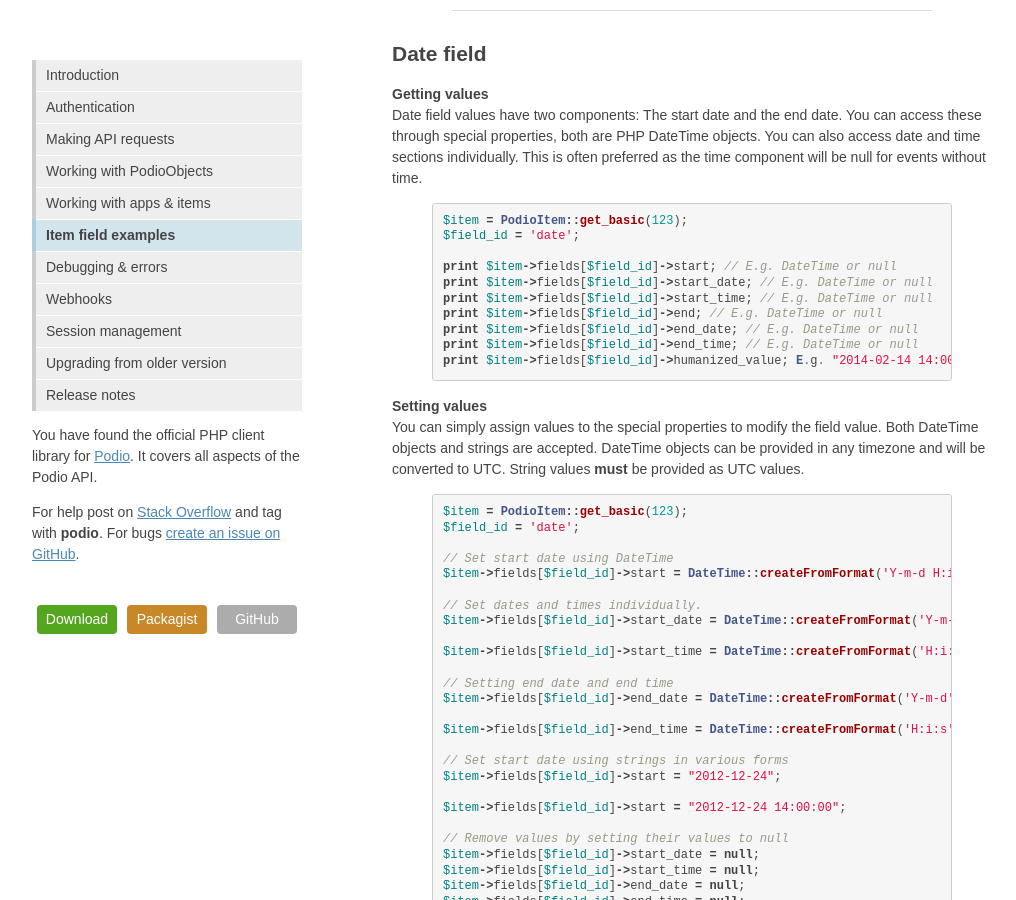
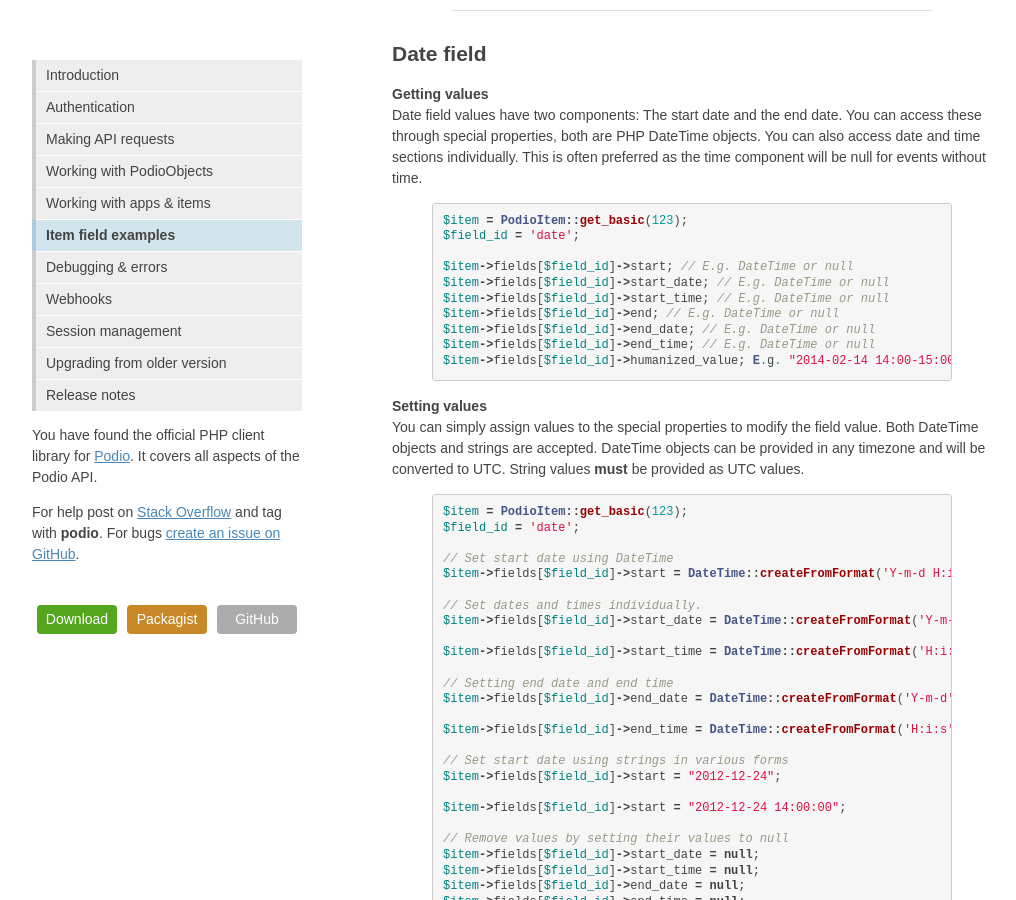
Before and after one commit to podio-community/podio-php, a Jekyll site: the page built from fields/index.md, in a window 1280 px wide and 900 px high, scrolled down 3067 px. Shown: the whole window, without its empty margins (128-1144 px from the left). Built offline with Jekyll 4.4.1, drawn with Linux system fonts in a browser that asks for light colours.

Commit message:
Remove print statements because DateTime objects don't implement a __toString method

```diff
--- a/fields/index.md
+++ b/fields/index.md
@@ -185,13 +185,13 @@ Date field values have two components: The start date and the end date. You can
 $item = PodioItem::get_basic(123);
 $field_id = 'date';
 
-print $item->fields[$field_id]->start; // E.g. DateTime or null
-print $item->fields[$field_id]->start_date; // E.g. DateTime or null
-print $item->fields[$field_id]->start_time; // E.g. DateTime or null
-print $item->fields[$field_id]->end; // E.g. DateTime or null
-print $item->fields[$field_id]->end_date; // E.g. DateTime or null
-print $item->fields[$field_id]->end_time; // E.g. DateTime or null
-print $item->fields[$field_id]->humanized_value; E.g. "2014-02-14 14:00-15:00"
+$item->fields[$field_id]->start; // E.g. DateTime or null
+$item->fields[$field_id]->start_date; // E.g. DateTime or null
+$item->fields[$field_id]->start_time; // E.g. DateTime or null
+$item->fields[$field_id]->end; // E.g. DateTime or null
+$item->fields[$field_id]->end_date; // E.g. DateTime or null
+$item->fields[$field_id]->end_time; // E.g. DateTime or null
+$item->fields[$field_id]->humanized_value; E.g. "2014-02-14 14:00-15:00"
 {% endhighlight %}
 
 #### Setting values
```
